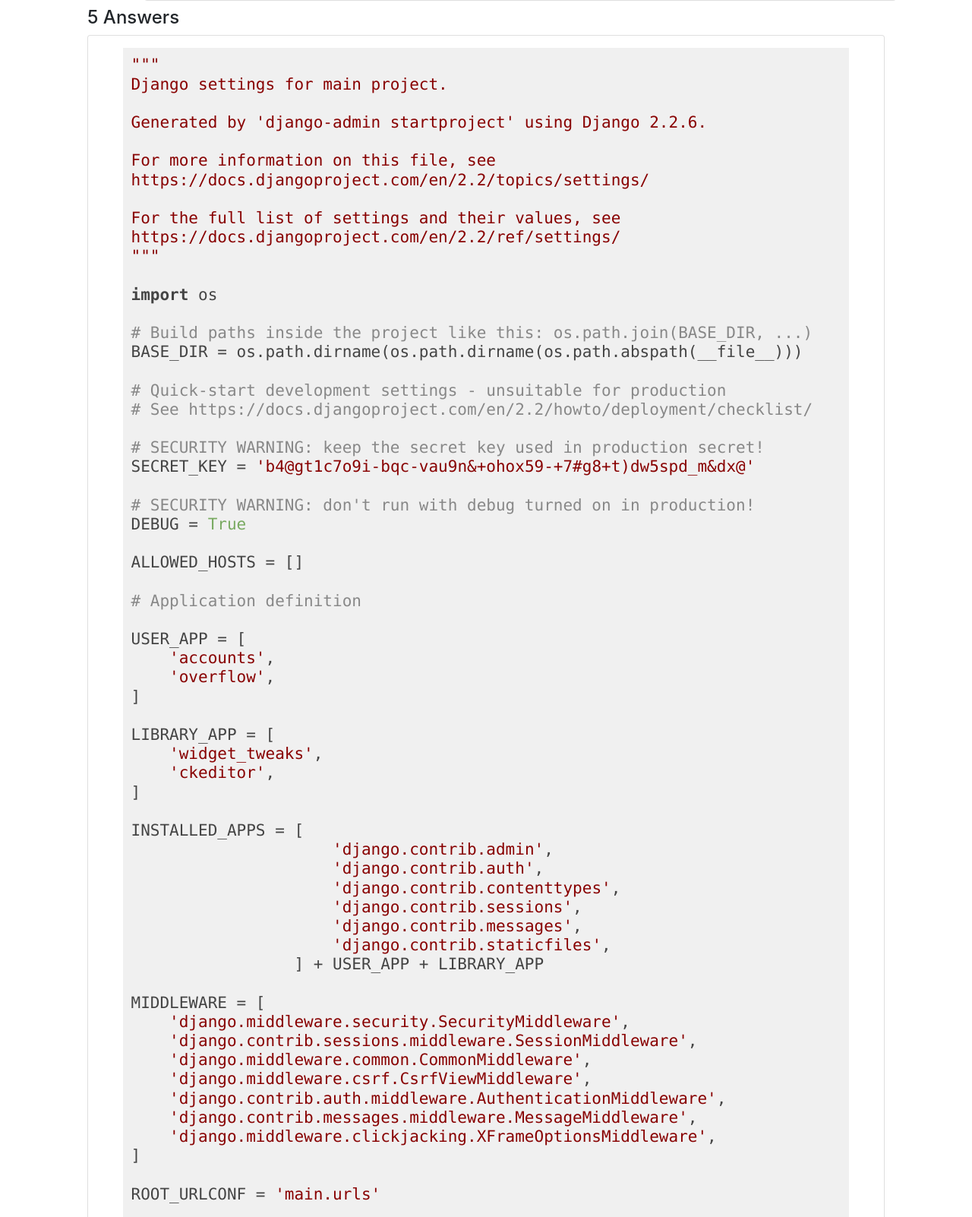
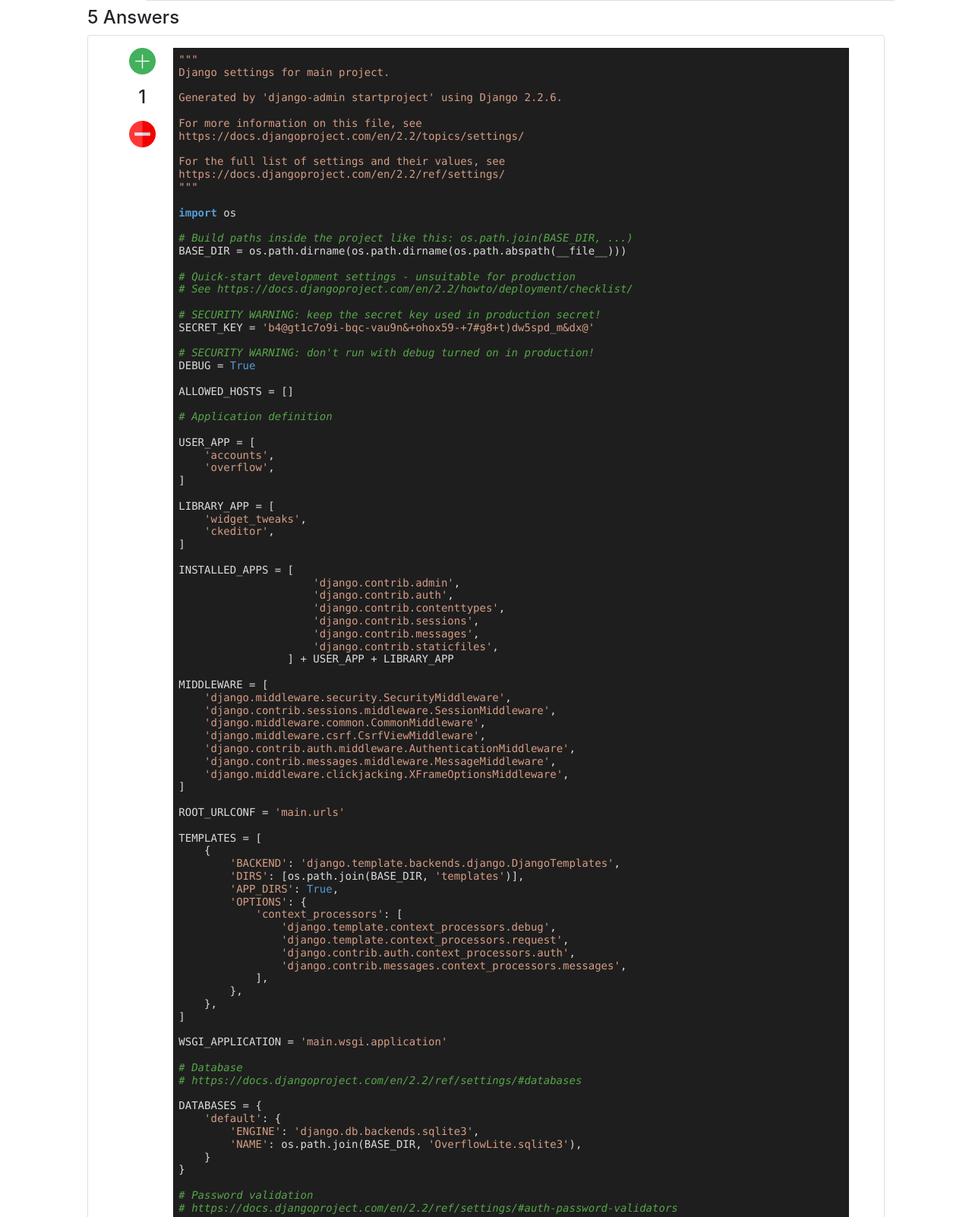
Before and after one commit to purkayasta/StackOverFlowLite, a Django app: page /question/1/ in a window 1280 px wide. Shown: the part 348-1950 px from the top of the page at 76% size. Run offline with Django 3.2, Linux system fonts and the light colour scheme; data comes from the database, SQL or seed files in the repository; both versions use the stored data as it was after the commit; some libraries are stand-ins or nearby versions.

Commit message:
highlighter style added

```diff
--- a/main/settings.py
+++ b/main/settings.py
@@ -141,8 +141,8 @@ CKEDITOR_CONFIGS = {
             ['RemoveFormat'],
             ['CodeSnippet']
         ],
-        'codeSnippet_theme': 'atelier-lakeside.light',
-        'font_name': 'Cascadia Code',
+        'codeSnippet_theme': 'vs',
+        'font_name': 'Roboto Mono',
         'extraPlugins': 'codesnippet'
     }
 }
--- /dev/null
+++ b/static/CSSLibrary/vsdark.css
@@ -0,0 +1,115 @@
+/*
+ * Visual Studio 2015 dark style
+ * Author: Nicolas LLOBERA <nllobera@gmail.com>
+ */
+
+.hljs {
+  display: block;
+  overflow-x: auto;
+  padding: 0.5em;
+  background: #1E1E1E;
+  color: #DCDCDC;
+}
+
+.hljs-keyword,
+.hljs-literal,
+.hljs-symbol,
+.hljs-name {
+  color: #569CD6;
+}
+.hljs-link {
+  color: #569CD6;
+  text-decoration: underline;
+}
+
+.hljs-built_in,
+.hljs-type {
+  color: #4EC9B0;
+}
+
+.hljs-number,
+.hljs-class {
+  color: #B8D7A3;
+}
+
+.hljs-string,
+.hljs-meta-string {
+  color: #D69D85;
+}
+
+.hljs-regexp,
+.hljs-template-tag {
+  color: #9A5334;
+}
+
+.hljs-subst,
+.hljs-function,
+.hljs-title,
+.hljs-params,
+.hljs-formula {
+  color: #DCDCDC;
+}
+
+.hljs-comment,
+.hljs-quote {
+  color: #57A64A;
+  font-style: italic;
+}
+
+.hljs-doctag {
+  color: #608B4E;
+}
+
+.hljs-meta,
+.hljs-meta-keyword,
+.hljs-tag {
+  color: #9B9B9B;
+}
+
+.hljs-variable,
+.hljs-template-variable {
+  color: #BD63C5;
+}
+
+.hljs-attr,
+.hljs-attribute,
+.hljs-builtin-name {
+  color: #9CDCFE;
+}
+
+.hljs-section {
+  color: gold;
+}
+
+.hljs-emphasis {
+  font-style: italic;
+}
+
+.hljs-strong {
+  font-weight: bold;
+}
+
+/*.hljs-code {
+  font-family:'Monospace';
+}*/
+
+.hljs-bullet,
+.hljs-selector-tag,
+.hljs-selector-id,
+.hljs-selector-class,
+.hljs-selector-attr,
+.hljs-selector-pseudo {
+  color: #D7BA7D;
+}
+
+.hljs-addition {
+  background-color: #144212;
+  display: inline-block;
+  width: 100%;
+}
+
+.hljs-deletion {
+  background-color: #600;
+  display: inline-block;
+  width: 100%;
+}
--- a/static/Shared/app.css
+++ b/static/Shared/app.css
@@ -25,3 +25,7 @@ a.nav-link {
     float: left;
     color: #39739d;
 }
+
+code {
+    font-family: Consolas;
+}
--- a/templates/overflow/Index/index.html
+++ b/templates/overflow/Index/index.html
@@ -39,7 +39,7 @@
                 <tbody>
                 {% for question in questions %}
                     <tr>
-                        <td>0</td>
+                        <td>{{ question.votes }}</td>
                         <td>{{ question.answer_count }}</td>
                         <td>{{ question.views }}</td>
                         <td><a href="{% url 'question_detail' question.pk %}">{{ question.title | capfirst }}</a></td>
--- a/templates/overflow/question/details.html
+++ b/templates/overflow/question/details.html
@@ -4,6 +4,7 @@
     Question Details
 {% endblock %}
 {% block head %}
+    <link rel="stylesheet" href="{% static 'CSSLibrary/vsdark.css' %}">
     <div class="col-xl-12">
         <h2>{{ single_question.title | capfirst }}</h2>
         <div class="col-xl-2" style="float: left;">
@@ -23,18 +24,18 @@
         <div>
             <div class="col-md-1" style="float: left; height: 150px; text-align: center;">
                 <div class="mt-3">
-                    <a href="{% url 'voting' single_question.pk 1 %}"><img src="{% static 'Images/Icons/plus.png' %}" height="35px" alt=""></a>
+                    <a href="{% url 'voting' single_question.pk 1 %}"><img src="{% static 'Images/Icons/plus.png' %}"
+                                                                           height="35px" alt=""></a>
                 </div>
                 <div class="mt-3">
                     <h4>{{ single_question.votes }}</h4>
                 </div>
                 <div class="mt-3">
-                    <a href="{% url 'voting' single_question.pk 0 %}"><img src="{% static 'Images/Icons/minus.png' %}" height="35px" alt=""></a>
+                    <a href="{% url 'voting' single_question.pk 0 %}"><img src="{% static 'Images/Icons/minus.png' %}"
+                                                                           height="35px" alt=""></a>
                 </div>
             </div>
-
             <div class="col-xl-11 card mb-2">
-
                 <div class="col-xl-12" style="float:right;">
                     <div class="col-xl-12 card-body p-3">
                         <h4>{{ single_question.description | safe }}</h4>
@@ -70,53 +71,10 @@
 
 
         {#    Previous Answers#}
-        {% if answers %}
-            <div class="col-xl-12 mt-2">
-                <h4>{{ answers.count }} Answers</h4>
-                <div class="col-xl-12 card mb-2">
-                    {% for answer in answers %}
-                        <div class="col-xl-12">
-                            <div class="col-xl-12 card-body p-3">
-                                <h4>{{ answer.answer | safe }}</h4>
-                            </div>
-                            <div class="col-xl-12 card-body">
-                                <div class="col-xl-8" style="float:left;">
-                                    <div class="mt-5">
-                                        <a href="">share</a>
-                                    </div>
-                                </div>
-                                <div class="col-xl-3 card" id="user_info_on_card" style="float:left;">
-                                    <div class="card-body">
-                                        <small>answered {{ answer.answer_at | timesince | lower }} ago</small>
-                                        <div>
-                                            <img src="" alt="Image" style="border: 1px solid black">
-                                            <a href="">{{ answer.answer_by }}</a>
-                                        </div>
-                                    </div>
-                                </div>
-                            </div>
-                        </div>
-                        <hr>
-                    {% endfor %}
-                </div>
-            </div>
-        {% endif %}
+        {% include 'partials/previous_answers.html' %}
 
         {#    Answer Form  #}
-        <div class="col-xl-12 mt-4">
-            <h4>Your Answer</h4>
-            <div class="card mb-2">
-                <div class="card-body">
-                    <form method="post" class="col-xl-10" action="{% url 'record_answer' single_question.pk %}">
-                        {% csrf_token %}
-                        <div class="mb-2">
-                            {{ form.media }}
-                            {% include 'shared/_forms.html' %}
-                        </div>
-                        <input type="submit" class="btn btn-outline-success" value="Answer">
-                    </form>
-                </div>
-            </div>
-        </div>
+        {% include 'partials/answer_form.html' %}
+
     </div>
 {% endblock content %}
--- /dev/null
+++ b/templates/partials/answer_form.html
@@ -0,0 +1,16 @@
+
+<div class="col-xl-12 mt-4">
+    <h4>Your Answer</h4>
+    <div class="card mb-2">
+        <div class="card-body">
+            <form method="post" class="col-xl-10" action="{% url 'record_answer' single_question.pk %}">
+                {% csrf_token %}
+                <div class="mb-2">
+                    {{ form.media }}
+                    {% include 'shared/_forms.html' %}
+                </div>
+                <input type="submit" class="btn btn-outline-success" value="Answer">
+            </form>
+        </div>
+    </div>
+</div>
--- /dev/null
+++ b/templates/partials/previous_answers.html
@@ -0,0 +1,52 @@
+{% load static %}
+<style>
+    #answers > p {
+        padding-left: 7%;
+    }
+</style>
+{% if answers %}
+    <div class="col-xl-12">
+        <h4>{{ answers.count }} Answers</h4>
+        <div id="answers" class="col-xl-12 card">
+            {% for answer in answers %}
+                <div class="col-xl-12">
+                    <div class="col-md-1" style="float: left; height: auto; text-align: center; overflow: auto">
+                        <div class="mt-3">
+                            <a href="{% url 'voting' single_question.pk 1 %}"><img
+                                    src="{% static 'Images/Icons/plus.png' %}"
+                                    height="35px" alt=""></a>
+                        </div>
+                        <div class="mt-3">
+                            <h4>{{ single_question.votes }}</h4>
+                        </div>
+                        <div class="mt-3">
+                            <a href="{% url 'voting' single_question.pk 0 %}"><img
+                                    src="{% static 'Images/Icons/minus.png' %}"
+                                    height="35px" alt=""></a>
+                        </div>
+                    </div>
+                    <div class="col-xl-12 card-body p-3 pl-2" style="min-height: 200px;">
+                        <h6>{{ answer.answer | safe }}</h6>
+                    </div>
+                    <div class="col-xl-12">
+                        <div class="col-xl-9" style="float:left;">
+                            <div class="mt-5">
+                                <a href="">share</a>
+                            </div>
+                        </div>
+                        <div class="col-xl-3 card" id="user_info_on_card" style="float:left;">
+                            <div class="card-body">
+                                <small>answered {{ answer.answer_at | timesince | lower }} ago</small>
+                                <div>
+                                    <img src="" alt="Image" style="border: 1px solid black">
+                                    <a href="">{{ answer.answer_by }}</a>
+                                </div>
+                            </div>
+                        </div>
+                    </div>
+                </div>
+                <hr>
+            {% endfor %}
+        </div>
+    </div>
+{% endif %}
```
Also changed, not shown: OverflowLite.sqlite3.
